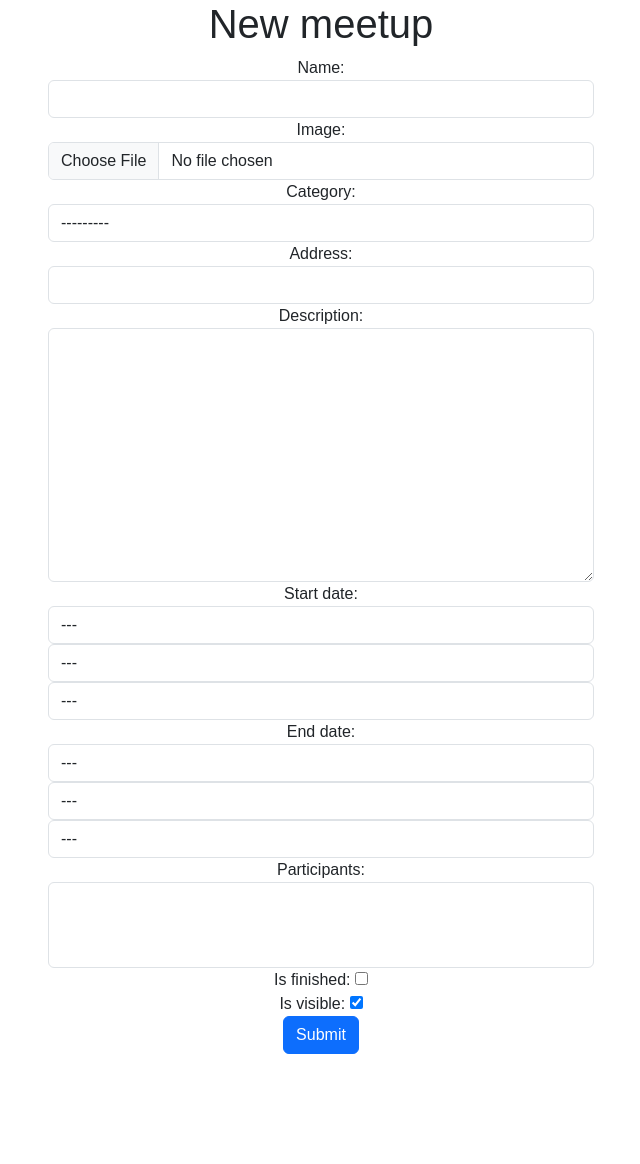
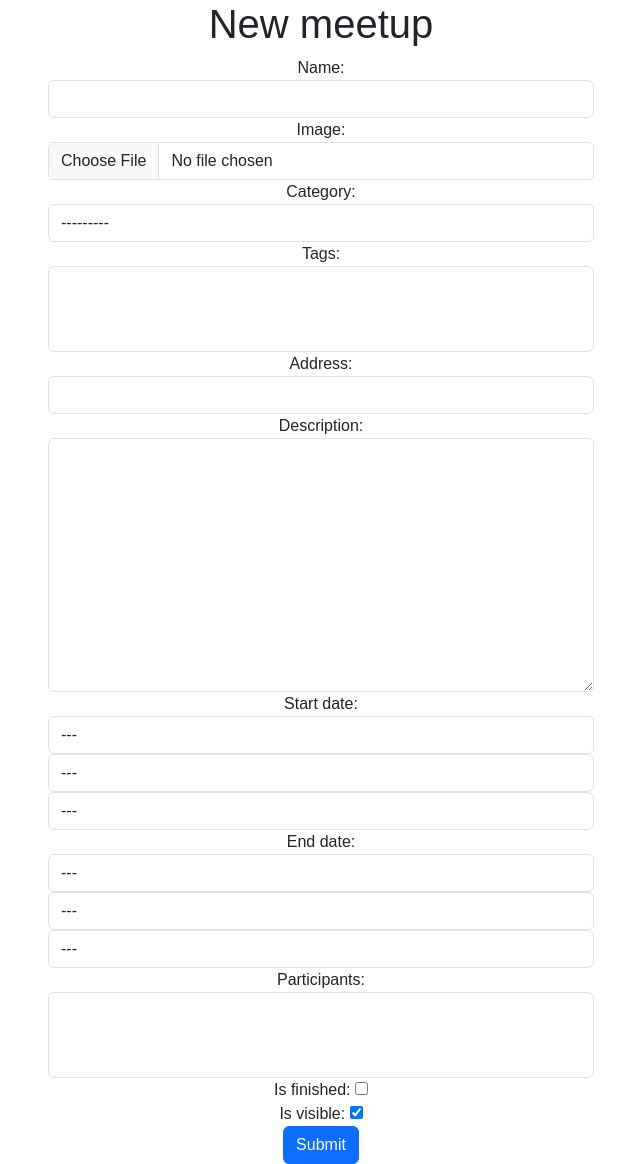
Before and after one commit to jakkemomo/meetups, a Django app: page /events/create/ in a window 1280 px wide. Shown: the part 60-1224 px from the top of the page, without its empty margins (319-959 px from the left). Before the commit the page ends 1114 px from the top, so only its background shows below. Run offline with Django 4.2, Linux system fonts and the light colour scheme; data that the repository does not hold is empty; some libraries are stand-ins or nearby versions; some web fonts are replaced.

Commit message:
refactoring models, rename Categories->Category, add Tag model, fix htmls, register new model

```diff
--- a/apps/events/forms.py
+++ b/apps/events/forms.py
@@ -7,7 +7,7 @@ from apps.events.models import Event
 class EventForm(forms.ModelForm):
     class Meta:
         model = Event
-        fields = ["name", "image", "category", "address", "description", "start_date", "end_date", "participants",
+        fields = ["name", "image", "category", "tags", "address", "description", "start_date", "end_date", "participants",
                   "is_visible", "is_finished"]
         widgets = {
             'start_date': SelectDateWidget(),
--- a/apps/events/models/__init__.py
+++ b/apps/events/models/__init__.py
@@ -1 +1,3 @@
-from .events import Event, Categories
+from .events import Event
+from .categories import Category
+from .tags import Tag
--- a/apps/events/models/events.py
+++ b/apps/events/models/events.py
@@ -3,23 +3,19 @@ from django.db import models
 from django.db.models import fields
 
 from apps.core.models import AbstractBaseModel
+from apps.events.models.categories import Category
+from apps.events.models.tags import Tag
 from apps.events.utils import events_image_upload_path
 from common.mixins import ResizeImageMixin
 
 user_model = settings.AUTH_USER_MODEL
 
 
-class Categories(AbstractBaseModel):
-    name = fields.CharField(max_length=250)
-
-    def __str__(self):
-        return self.name
-
-
 class Event(AbstractBaseModel, ResizeImageMixin):
     category = models.ForeignKey(
-        Categories, on_delete=models.CASCADE, related_name="category_events", null=True, blank=True
+        Category, on_delete=models.CASCADE, related_name="category_events", null=True, blank=True
     )
+    tags = models.ManyToManyField(to=Tag, related_name="events", null=True, blank=True)
     name = fields.CharField(max_length=250, unique=True, null=True, blank=True)
     address = fields.CharField(max_length=250, null=True, blank=True)
     description = fields.TextField(max_length=250, null=True, blank=True)
--- a/apps/events/templates/events/creation.html
+++ b/apps/events/templates/events/creation.html
@@ -21,6 +21,10 @@
                 <div class="form-group">
                     {{ form.category.label_tag }}
                     {{ form.category|add_class:"form-control" }}
+                </div>
+                <div class="form-group">
+                    {{ form.tags.label_tag }}
+                    {{ form.tags|add_class:"form-control" }}
                 </div>
                 <div class="form-group">
                     {{ form.address.label_tag }}
--- a/apps/events/templates/events/detail.html
+++ b/apps/events/templates/events/detail.html
@@ -15,6 +15,9 @@
             <div class="card-body">
                 <h5 class="card-title fw-bold">{{ object.name }}</h5>
                 <div class="card-text">
+                    {% if object.tags.all %}
+                    <p>Tags: {{ object.tags.all|join:", " }}.</p>
+                    {% endif %}
                     <p>{{ object.description }}</p>
                     <p>Address: {{ object.address }}</p>
                     <p>Start date: {{ object.start_date }}</p>
--- a/apps/events/templates/events/edition.html
+++ b/apps/events/templates/events/edition.html
@@ -21,6 +21,10 @@
                     <div class="form-group">
                         {{ form.category.label_tag }}
                         {{ form.category|add_class:"form-control" }}
+                    </div>
+                    <div class="form-group">
+                        {{ form.tags.label_tag }}
+                        {{ form.tags|add_class:"form-control" }}
                     </div>
                     <div class="form-group">
                         {{ form.address.label_tag }}
--- a/apps/events/templates/events/list.html
+++ b/apps/events/templates/events/list.html
@@ -23,6 +23,9 @@
                                     <img src="/media/{{ event.image }}" alt="Event Image" class="card-img-top"/>
                                     <div class="card-body">
                                         <h4 class="card-title"> {{ event.name }}</h4>
+                                        {% if event.tags.all %}
+                                            <p>Tags: {{ event.tags.all|join:", " }}.</p>
+                                        {% endif %}
                                         <p class="card-text">{{ event.description }}</p>
                                         <a href="{% url 'event_detail' event.id %}" class="stretched-link"></a>
                                     </div>
```
Also changed, not shown: apps/events/admin.py (+10 -2 lines), apps/events/models/categories.py (added, +10 -0 lines), apps/events/models/tags.py (added, +10 -0 lines), apps/events/migrations/0008_rename_model.py (added), apps/events/migrations/0009_alter_category_name_tag_event_tags.py (added).
